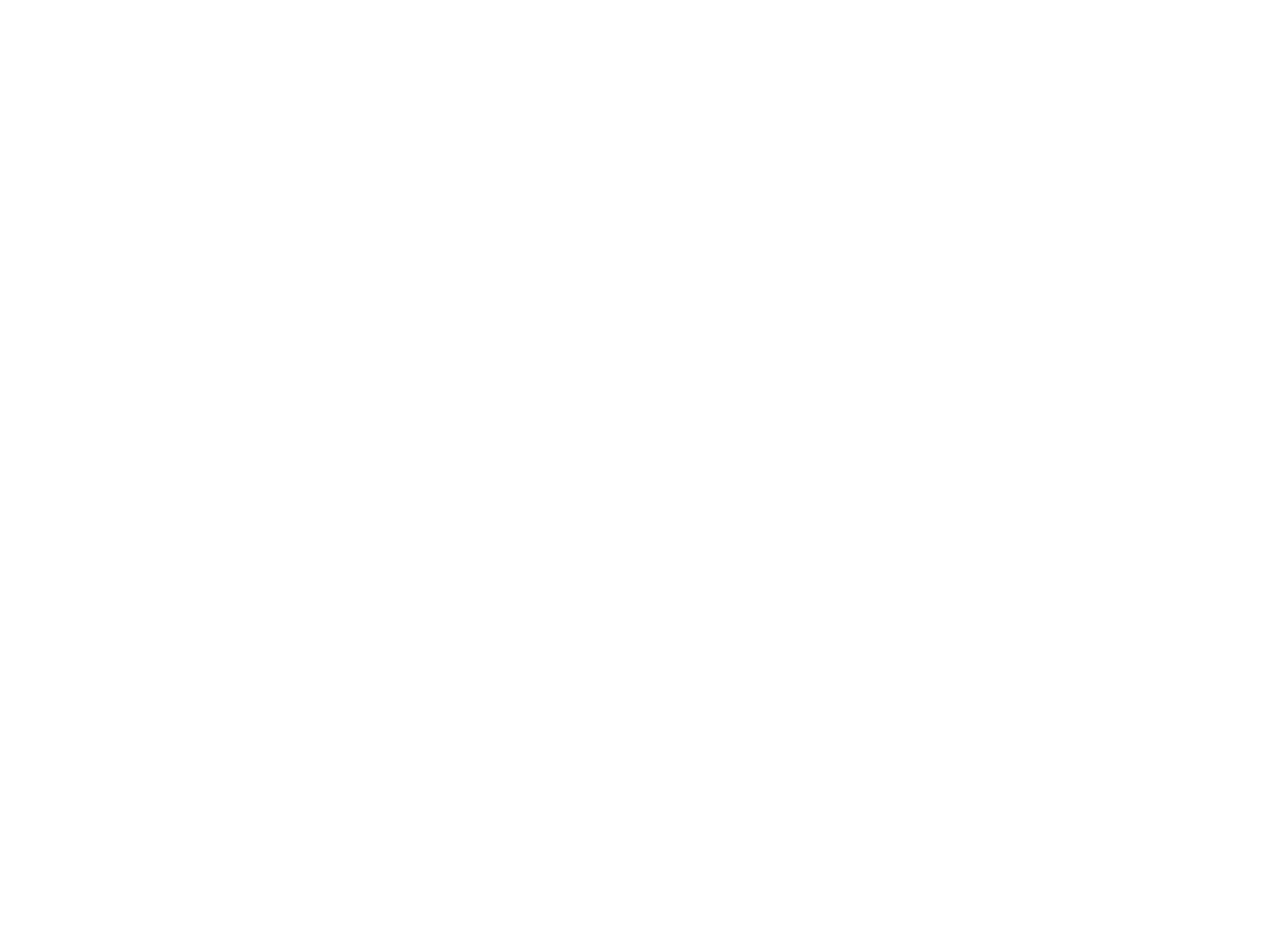
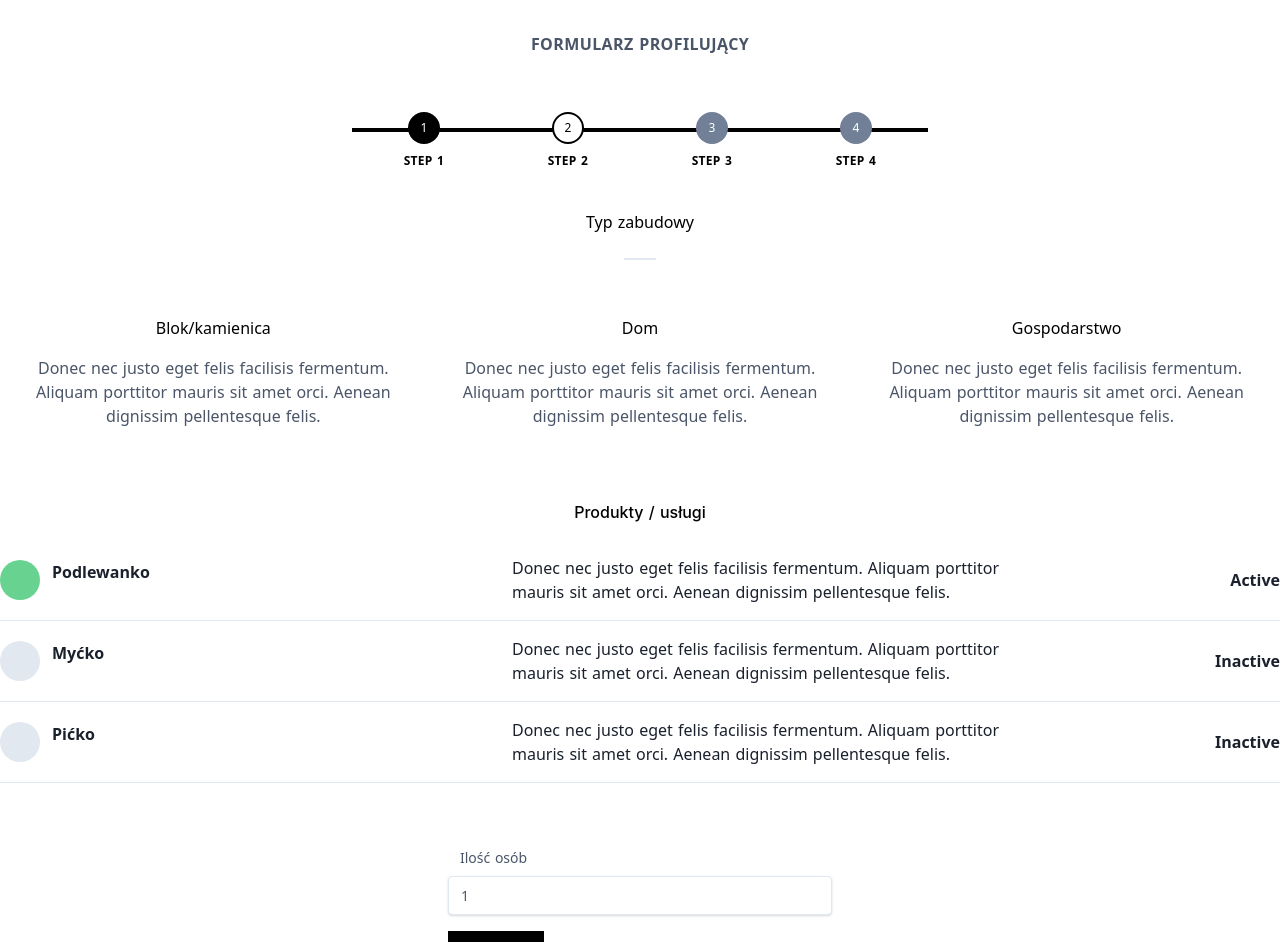
Before and after one commit to SnowdogApps/hackyeah-2020, a Nuxt app: page /app in a window 1280 px wide. Before the commit this address had no page. Shown: the top 942 px of the page. Before the commit the page ends 800 px from the top, so only its background shows below. Built offline with nearby package versions, Linux system fonts and the light colour scheme.

Commit message:
Init form view

```diff
--- /dev/null
+++ b/components/HorizontalList.vue
@@ -0,0 +1,38 @@
+<template>
+  <section class="font-sans container m-auto text-center py-8">
+    <h2 class="mt-2 mb-4 font-medium max-w-sm m-auto">
+      {{ heading }}
+    </h2>
+    <hr class="border-b w-8 m-auto my-6">
+    <div class="flex flex-wrap justify-between items-start">
+      <div
+        v-for="(item, index) in items"
+        :key="index"
+        class="w-full sm:w-1/2 md:w-1/3 flex flex-col items-center justify-center p-4 hover:shadow-lg cursor-pointer"
+      >
+        <div class="w-14 h-14 rounded-full mr-4 bg-gray-300" alt="" />
+        <h2 class="my-4 font-medium">
+          {{ item.name }}
+        </h2>
+        <p class="leading-normal mb-4 text-gray-700">
+          {{ item.description }}
+        </p>
+      </div>
+    </div>
+  </section>
+</template>
+
+<script>
+export default {
+  props: {
+    heading: {
+      type: String,
+      required: true
+    },
+    items: {
+      type: Array,
+      required: true
+    }
+  }
+}
+</script>
--- /dev/null
+++ b/components/Stepper.vue
@@ -0,0 +1,37 @@
+<template>
+  <section class="font-sans flex justify-between mt-6 mx-auto max-w-xl">
+    <a
+      v-for="step in steps"
+      :key="step"
+      href="#"
+      class="w-1/4 relative flex flex-col items-center text-center text-xs text-black no-underline"
+    >
+      <div :class="[ 'rounded-full h-8 w-8 flex items-center justify-center mb-2 z-10', step > active ? 'bg-gray-600 text-white' : step === active ? 'bg-white text-black border-black border-2' : 'bg-black text-white']">
+        {{ step }}
+      </div>
+      <div :class="['absolute h-1 mt-4 bg-black inset-x-0', { 'left-1/2' : step === 1}, { 'right-1/2' : step === steps } ]" />
+      <label class="font-bold uppercase tracking-wide">Step {{ step }}</label>
+    </a>
+  </section>
+</template>
+
+<script>
+export default {
+  props: {
+    steps: {
+      type: Number,
+      required: true
+    },
+    active: {
+      type: Number,
+      required: true
+    }
+  }
+}
+</script>
+
+<style>
+.step--done {
+  @apply bg-black;
+}
+</style>
--- /dev/null
+++ b/components/UserForm.vue
@@ -0,0 +1,29 @@
+<template>
+  <form class="font-sans text-sm rounded w-full max-w-md mx-auto my-8 px-8 pt-6 pb-8">
+    <div>
+      <label class="block text-gray-700 top-0 left-0 w-full px-3 py-2 leading-normal" for="users">
+        Ilość osób
+      </label>
+      <input
+        id="users"
+        v-model="users"
+        class="w-full py-2 px-3 text-gray-700 leading-normal rounded relative border rounded mb-4 shadow appearance-none label-floating"
+        type="number"
+      >
+    </div>
+    <!-- TODO: colect more data -->
+    <div class="flex items-center justify-between">
+      <button class="bg-black hover:bg-black text-white py-2 px-4" type="button">
+        Zatwierdź
+      </button>
+    </div>
+  </form>
+</template>
+
+<script>
+export default {
+  data: () => ({
+    users: 1
+  })
+}
+</script>
--- /dev/null
+++ b/components/VerticalList.vue
@@ -0,0 +1,45 @@
+<template>
+  <section>
+    <h2 class="mt-2 mb-4 font-medium max-w-sm m-auto text-center">
+      {{ heading }}
+    </h2>
+    <ul class="font-sans list-none p-0 container m-auto text-gray-900">
+      <li
+        v-for="(item, index) in items"
+        :key="index"
+        class="inline-block border-b border-gray-300 flex justify-between items-center py-4 hover:shadow-lg cursor-pointer"
+        @click="$emit('toggle', index)"
+      >
+        <div class="flex items-start w-2/5">
+          <div class="w-10 h-10 rounded mr-3">
+            <div :class="['rounded-full h-10 w-10 m-auto', item.selected ? 'bg-green-400' : 'bg-gray-300']" />
+          </div>
+          <span class="font-bold h-full">
+            {{ item.name }}
+          </span>
+        </div>
+        <p class="w-2/5">
+          {{ item.description }}
+        </p>
+        <label for="status" class="font-bold w-1/5 text-right">
+          {{ item.selected ? 'Active' : 'Inactive' }}
+        </label>
+      </li>
+    </ul>
+  </section>
+</template>
+
+<script>
+export default {
+  props: {
+    heading: {
+      type: String,
+      required: true
+    },
+    items: {
+      type: Array,
+      required: true
+    }
+  }
+}
+</script>
--- /dev/null
+++ b/pages/app/index.vue
@@ -0,0 +1,57 @@
+<template>
+  <div class="app">
+    <section class="font-sans container m-auto text-center py-8">
+      <h1 for="tagline" class="uppercase tracking-wide font-bold text-gray-700">
+        Formularz profilujący
+      </h1>
+    </section>
+    <stepper :steps="4" :active="2" />
+    <horizontal-list heading="Typ zabudowy" :items="buildingTypes" />
+    <vertical-list heading="Produkty / usługi" :items="usage" @toggle="handleToggle" />
+    <user-form />
+  </div>
+</template>
+
+<script>
+export default {
+  data: () => ({
+    buildingTypes: [
+      {
+        name: 'Blok/kamienica',
+        description: 'Donec nec justo eget felis facilisis fermentum. Aliquam porttitor mauris sit amet orci. Aenean dignissim pellentesque felis.'
+      },
+      {
+        name: 'Dom',
+        description: 'Donec nec justo eget felis facilisis fermentum. Aliquam porttitor mauris sit amet orci. Aenean dignissim pellentesque felis.'
+      },
+      {
+        name: 'Gospodarstwo',
+        description: 'Donec nec justo eget felis facilisis fermentum. Aliquam porttitor mauris sit amet orci. Aenean dignissim pellentesque felis.'
+      }
+    ],
+    usage: [
+      {
+        name: 'Podlewanko',
+        description: 'Donec nec justo eget felis facilisis fermentum. Aliquam porttitor mauris sit amet orci. Aenean dignissim pellentesque felis.',
+        selected: true
+      },
+      {
+        name: 'Myćko',
+        description: 'Donec nec justo eget felis facilisis fermentum. Aliquam porttitor mauris sit amet orci. Aenean dignissim pellentesque felis.',
+        selected: false
+      },
+      {
+        name: 'Pićko',
+        description: 'Donec nec justo eget felis facilisis fermentum. Aliquam porttitor mauris sit amet orci. Aenean dignissim pellentesque felis.',
+        selected: false
+      }
+    ]
+  }),
+
+  methods: {
+    handleToggle (itemIndex) {
+      this.usage[itemIndex].selected = !this.usage[itemIndex].selected
+    }
+  }
+}
+</script>
```
